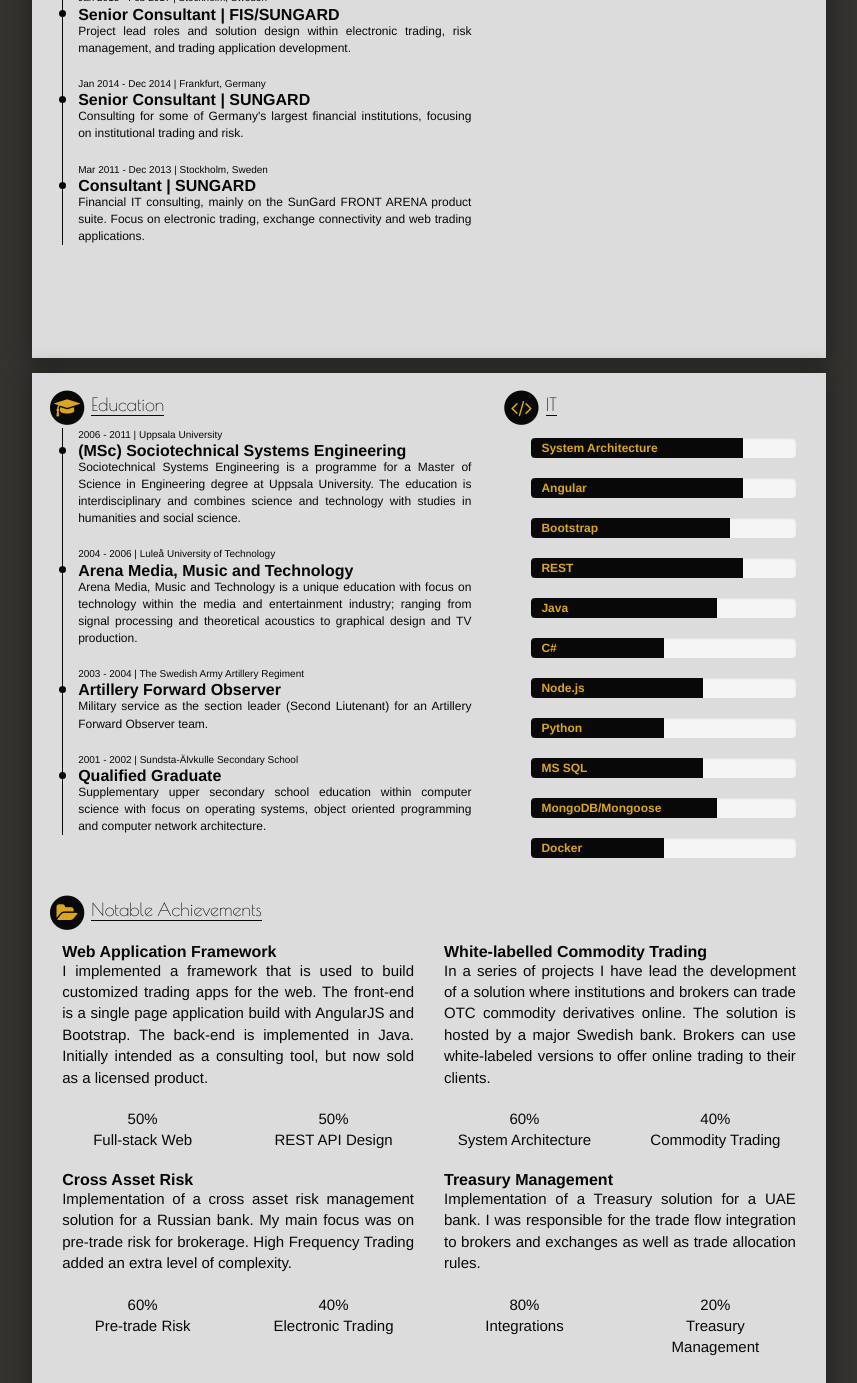
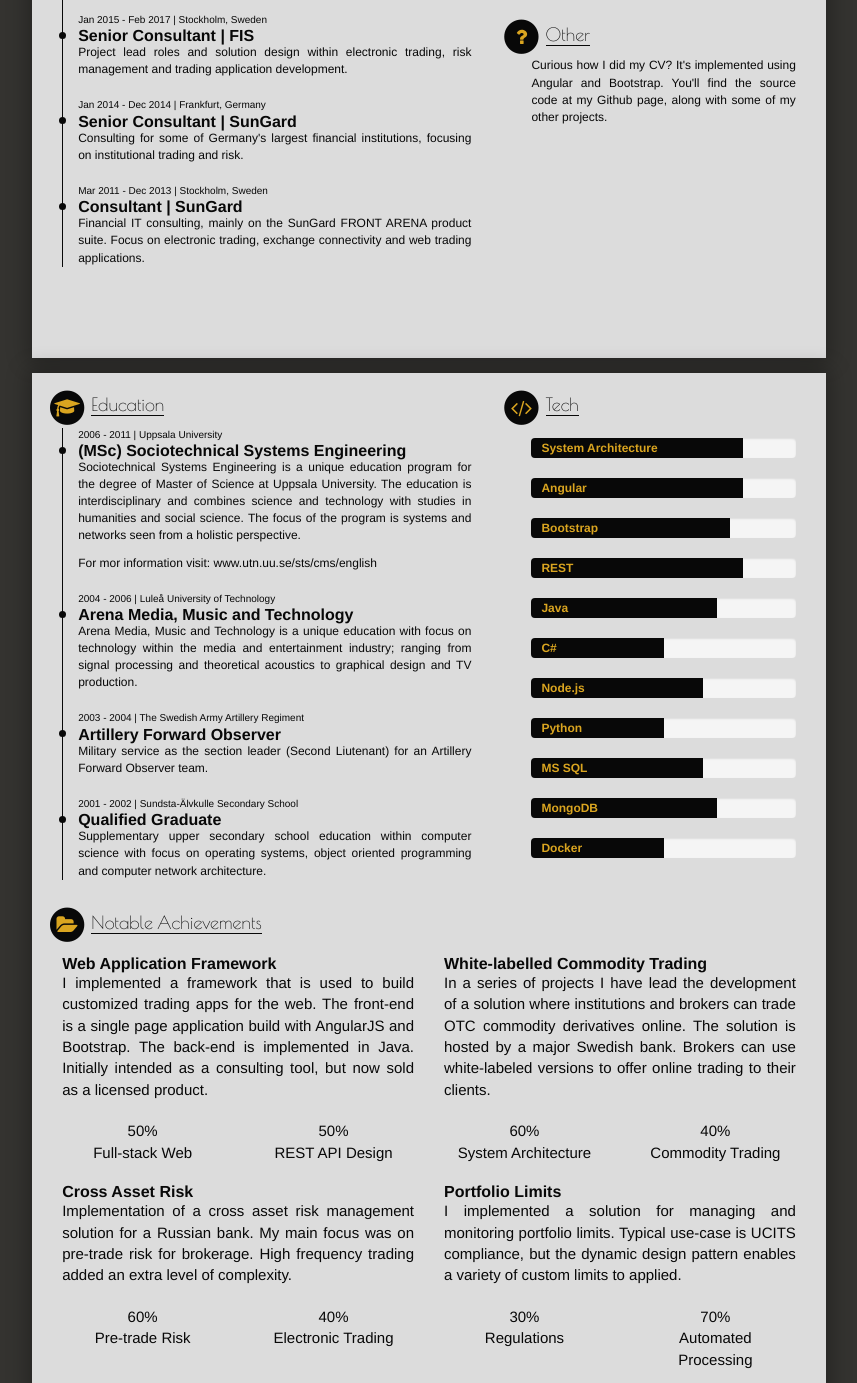
Before and after one commit to erikssonlarsb/cv, a website: page index.html in a window 1280 px wide. Shown: the part 795-2178 px from the top of the page, without its empty margins (211-1068 px from the left). Drawn offline with nearby package versions, Linux system fonts and the light colour scheme.

Commit message:
Added new avatar, as well as some minor text improvements.

```diff
--- a/app.css
+++ b/app.css
@@ -71,6 +71,11 @@ body {
 
 .section-content {
     padding-left: 15px;
+}
+
+.section-content-text {
+    padding-left: 30px;
+    font-size: 12px;
 }
 
 .timeline {
--- a/index.html
+++ b/index.html
@@ -31,7 +31,7 @@
                             </div>
                             <div class="row">
                                 <div class="col-sm-12 header-title">
-                                    sociotechnical systems expert
+                                    sociotechnical systems architect
                                 </div>
                             </div>
                         </div>
@@ -46,7 +46,7 @@
                                               <i class="fa fa-circle fa-stack-2x"></i>
                                               <i class="fa fa-user fa-stack-1x fa-inverse"></i>
                                             </span>
-                                            <span class="section-header-text">About me</span>
+                                            <span class="section-header-text">About Me</span>
                                         </div>
                                     </div>
                                     <div class="row section-content">
@@ -57,7 +57,7 @@
                                                 where rapid learning and a profound understanding is crucial.
                                             </p>
                                             <p>
-                                                With a Master of Science degree in Socio-technical Systems I'm specialized in the interaction between the systems I develop, and the users I develop for.
+                                                With a Master of Science degree in Sociotechnical Systems I'm specialized in the interaction between the systems I design, and the users I design them for.
                                                 This cross-competence optimizes the system functionality together with the user experience, thus catering for holistically successful solutions.
                                             </p>
                                             <p>
@@ -93,17 +93,17 @@
                                                 </li>
                                                 <li>
                                                     <span class="location">Jan 2015 - Feb 2017 | Stockholm, Sweden</span>
-                                                    <span class="role">Senior Consultant | FIS/SUNGARD</span>
+                                                    <span class="role">Senior Consultant | FIS</span>
                                                     <span class="description">
                                                         <p>
                                                             Project lead roles and solution design within electronic trading,
-                                                            risk management, and trading application development.
+                                                            risk management and trading application development.
                                                         </p>
                                                     </span>
                                                 </li>
                                                 <li>
                                                     <span class="location">Jan 2014 - Dec 2014 | Frankfurt, Germany</span>
-                                                    <span class="role">Senior Consultant | SUNGARD</span>
+                                                    <span class="role">Senior Consultant | SunGard</span>
                                                     <span class="description">
                                                         <p>
                                                             Consulting for some of Germany's largest financial institutions,
@@ -113,7 +113,7 @@
                                                 </li>
                                                 <li>
                                                     <span class="location">Mar 2011 - Dec 2013 | Stockholm, Sweden</span>
-                                                    <span class="role">Consultant | SUNGARD</span>
+                                                    <span class="role">Consultant | SunGard</span>
                                                     <span class="description">
                                                         <p>
                                                             Financial IT consulting, mainly on the SunGard FRONT ARENA product suite.
@@ -210,7 +210,7 @@
                                                 </li>
                                                 <li>
                                                     <div class="progress">
-                                                        <div class="progress-bar" role="progressbar" style="width: 65%;">
+                                                        <div class="progress-bar" role="progressbar" style="width: 50%;">
                                                             Fund Management
                                                         </div>
                                                     </div>
@@ -237,6 +237,23 @@
                                                     </div>
                                                 </li>
                                             </ul>
+                                        </div>
+                                    </div>
+                                </div>
+                                <div class="col-sm-12"> <!-- Other -->
+                                    <div class="row">
+                                        <div class="col-sm-12 section-header">
+                                            <span class="fa-stack fa-lg">
+                                              <i class="fa fa-circle fa-stack-2x"></i>
+                                              <i class="fa fa-question fa-stack-1x fa-inverse"></i>
+                                            </span>
+                                            <span class="section-header-text">Other</span>
+                                        </div>
+                                    </div>
+                                    <div class="row section-content-text">
+                                        <div class="col-sm-12">
+                                            Curious how I did my CV? It's implemented using Angular and Bootstrap.
+                                            You'll find the source code at my Github page, along with some of my other projects.
                                         </div>
                                     </div>
                                 </div>
@@ -268,8 +285,10 @@
                                                     <span class="role">(MSc) Sociotechnical Systems Engineering</span>
                                                     <span class="description">
                                                         <p>
-                                                            Sociotechnical Systems Engineering is a programme for a Master of Science in Engineering degree at Uppsala University.
+                                                            Sociotechnical Systems Engineering is a unique education program for the degree of Master of Science at Uppsala University.
                                                             The education is interdisciplinary and combines science and technology with studies in humanities and social science.
+                                                            The focus of the program is systems and networks seen from a holistic perspective. <p>
+                                                            For mor information visit: <a href="http://www.utn.uu.se/sts/cms/english">www.utn.uu.se/sts/cms/english</a>
                                                         </p>
                                                     </span>
                                                 </li>
@@ -317,7 +336,7 @@
                                               <i class="fa fa-circle fa-stack-2x"></i>
                                               <i class="fa fa-code fa-stack-1x fa-inverse"></i>
                                             </span>
-                                            <span class="section-header-text">IT</span>
+                                            <span class="section-header-text">Tech</span>
                                         </div>
                                     </div>
                                     <div class="row section-content">
@@ -389,7 +408,7 @@
                                                 <li>
                                                     <div class="progress">
                                                         <div class="progress-bar" role="progressbar" style="width: 70%;">
-                                                            MongoDB/Mongoose
+                                                            MongoDB
                                                         </div>
                                                     </div>
                                                 </li>
@@ -472,7 +491,7 @@
                                             <span class="description">
                                                 <p>
                                                     Implementation of a cross asset risk management solution for a Russian bank. My main focus was
-                                                    on pre-trade risk for brokerage. High Frequency Trading added an extra level of complexity.
+                                                    on pre-trade risk for brokerage. High frequency trading added an extra level of complexity.
                                                 </p>
                                             </span>
                                         </div>
@@ -489,21 +508,22 @@
                                 <div class="col-sm-6 project">
                                     <div class="row">
                                         <div class="col-sm-12">
-                                            <span class="title">Treasury Management</span>
+                                            <span class="title">Portfolio Limits</span>
                                             <span class="description">
                                                 <p>
-                                                    Implementation of a Treasury solution for a UAE bank. I was responsible for the
-                                                    trade flow integration to brokers and exchanges as well as trade allocation rules.
+                                                    I implemented a solution for managing and monitoring portfolio limits.
+                                                    Typical use-case is UCITS compliance, but the dynamic design pattern enables
+                                                    a variety of custom limits to applied.
                                                 </p>
                                             </span>
                                         </div>
                                     </div>
                                     <div class="row">
                                         <div class="col-sm-6">
-                                            <percent value="0.80" title="'Integrations'"></percent>
+                                            <percent value="0.30" title="'Regulations'"></percent>
                                         </div>
                                         <div class="col-sm-6">
-                                            <percent value="0.2" title="'Treasury Management'"></percent>
+                                            <percent value="0.7" title="'Automated Processing'"></percent>
                                         </div>
                                     </div>
                                 </div>
--- a/package.json
+++ b/package.json
@@ -1,6 +1,6 @@
 {
   "name": "cv",
-  "version": "0.0.2",
+  "version": "0.0.3",
   "description": "Lars Eriksson's CV",
   "repository": {
     "type": "git",
--- a/print.css
+++ b/print.css
@@ -5,11 +5,12 @@
 
     @page {
         margin: 0in;
+        size: A4;
     }
 
     .page {
         background-color: gainsboro !important;
-        margin-bottom: -1px !important;
+        margin-bottom: 0px !important;
     }
 
     .boxed {
@@ -26,6 +27,7 @@
 
     .header-title {
         color: goldenrod !important;
+        margin-bottom: -1px !important;
     }
 
     a[href]:after {
```
Also changed, not shown: README.md, avatar.jpg.
